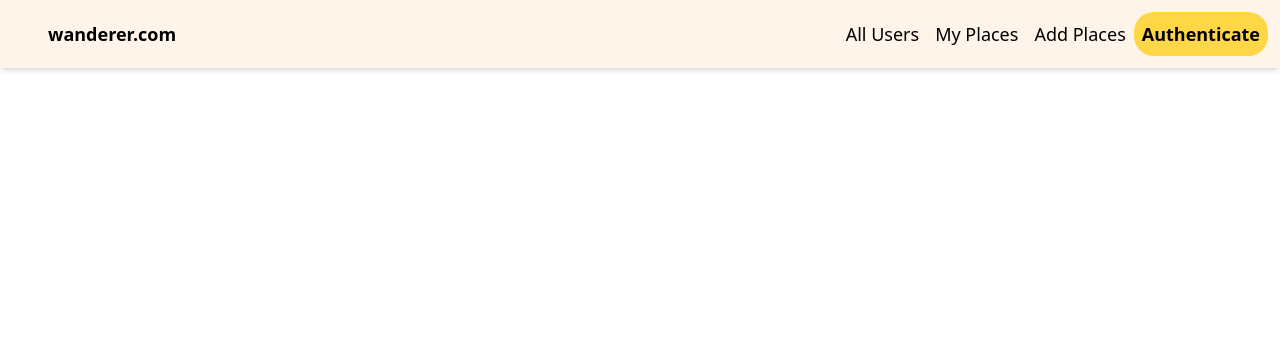
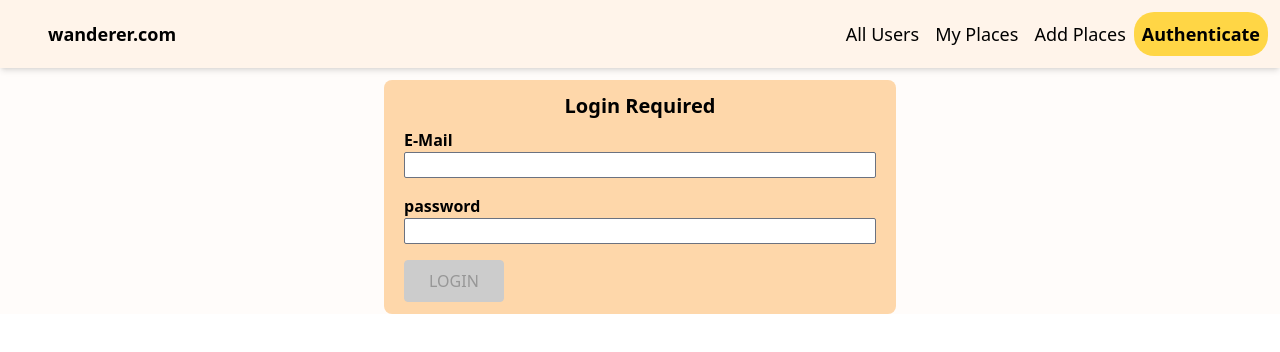
Before and after one commit to ZEUS-03/wanderer, a React (Vite) app in the folder client/: page /auth in a window 1280 px wide. Shown: the top 352 px of the page. Built offline with nearby package versions, Linux system fonts and the light colour scheme.

Commit message:
added Auth route.

```diff
--- a/client/src/App.jsx
+++ b/client/src/App.jsx
@@ -11,6 +11,7 @@ import User from "./people/pages/User";
 import UserPlaces from "./places/pages/UserPlaces";
 import NewPlace from "./places/pages/NewPlace";
 import UpdatePlace from "./places/components/UpdatePlace";
+import Auth from "./people/pages/Auth";
 
 const App = () => {
   const [count, setCount] = useState(0);
@@ -24,6 +25,7 @@ const App = () => {
           <Route path="/:userId/places" Component={UserPlaces} />
           <Route path="/places/new" Component={NewPlace} />
           <Route path="/places/:placeId" Component={UpdatePlace} />
+          <Route path="/auth" Component={Auth} />
         </Routes>
       </Router>
     </div>
--- /dev/null
+++ b/client/src/people/pages/Auth.jsx
@@ -0,0 +1,67 @@
+import React from "react";
+
+import Card from "../../shared/components/Card";
+import Input from "../../shared/components/FormElements/Input";
+import {
+  VALIDATOR_EMAIL,
+  VALIDATOR_MINLENGTH,
+} from "../../shared/utils/validators";
+import { useForm } from "../../shared/hooks/form-hook";
+import Button from "../../shared/components/FormElements/Button";
+
+const Auth = () => {
+  const [formState, inputHandler] = useForm(
+    {
+      email: {
+        value: "",
+        isValid: false,
+      },
+      password: {
+        value: "",
+        isValid: false,
+      },
+    },
+    false
+  );
+
+  const onSubmitHandler = (event) => {
+    event.preventDefault();
+    console.log(formState.inputs);
+  };
+
+  return (
+    <Card>
+      <h1 className="font-bold text-xl">Login Required</h1>
+      <form onSubmit={onSubmitHandler} className="w-full">
+        <Input
+          type="email"
+          element="input"
+          id="email"
+          label="E-Mail"
+          validators={[VALIDATOR_EMAIL()]}
+          errorText="Please enter a valid email address."
+          onInput={inputHandler}
+        ></Input>
+        <Input
+          type="password"
+          element="input"
+          id="password"
+          label="password"
+          validators={[VALIDATOR_MINLENGTH(5)]}
+          errorText="Please enter a valid password(at least 5 characters long)."
+          onInput={inputHandler}
+        ></Input>
+        <Button
+          type="submit"
+          inverse
+          disabled={!formState.isValid}
+          className="ml-2 mt-2"
+        >
+          LOGIN
+        </Button>
+      </form>
+    </Card>
+  );
+};
+
+export default Auth;
--- a/client/src/shared/components/FormElements/Button.jsx
+++ b/client/src/shared/components/FormElements/Button.jsx
@@ -1,14 +1,15 @@
-import React from 'react';
-import { Link } from 'react-router-dom';
+import React from "react";
+import { Link } from "react-router-dom";
 
-import './Button.css';
+import "./Button.css";
 
-const Button = props => {
+const Button = (props) => {
   if (props.href) {
     return (
       <a
-        className={`button button--${props.size || 'default'} ${props.inverse &&
-          'button--inverse'} ${props.danger && 'button--danger'}`}
+        className={`button button--${props.size || "default"} ${
+          props.inverse && "button--inverse"
+        } ${props.danger && "button--danger"}`}
         href={props.href}
       >
         {props.children}
@@ -20,8 +21,9 @@ const Button = props => {
       <Link
         to={props.to}
         exact={props.exact}
-        className={`button button--${props.size || 'default'} ${props.inverse &&
-          'button--inverse'} ${props.danger && 'button--danger'}`}
+        className={`button button--${props.size || "default"} ${
+          props.inverse && "button--inverse"
+        } ${props.danger && "button--danger"}`}
       >
         {props.children}
       </Link>
@@ -29,8 +31,9 @@ const Button = props => {
   }
   return (
     <button
-      className={`button button--${props.size || 'default'} ${props.inverse &&
-        'button--inverse'} ${props.danger && 'button--danger'}`}
+      className={`button button--${props.size || "default"} ${
+        props.inverse && "button--inverse"
+      } ${props.danger && "button--danger"} ${props.className}`}
       type={props.type}
       onClick={props.onClick}
       disabled={props.disabled}
```
